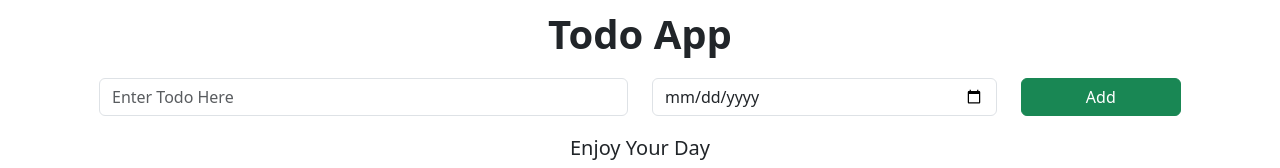
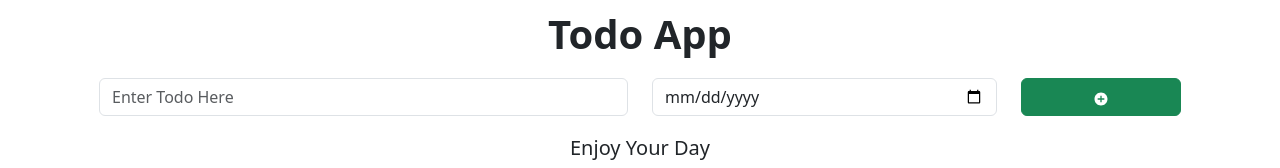
Before and after one commit to Rajdeep1147/React, a React (Vite) app in the folder Todo-Project/todo-version-1/: page / in a window 1280 px wide. Shown: the top 168 px of the page. Built offline with nearby package versions, Linux system fonts and the light colour scheme; the HTML template or start-up script is replaced by a standard one.

Commit message:
All the state conept done

```diff
--- a/Todo-Project/todo-version-1/package.json
+++ b/Todo-Project/todo-version-1/package.json
@@ -12,7 +12,8 @@
   "dependencies": {
     "bootstrap": "^5.3.8",
     "react": "^19.2.0",
-    "react-dom": "^19.2.0"
+    "react-dom": "^19.2.0",
+    "react-icons": "^5.5.0"
   },
   "devDependencies": {
     "@eslint/js": "^9.39.1",
--- a/Todo-Project/todo-version-1/src/components/AddTodo.jsx
+++ b/Todo-Project/todo-version-1/src/components/AddTodo.jsx
@@ -1,8 +1,10 @@
 import { useState } from "react";
 import style from "./AddTodo.module.css";
+import { IoMdAddCircle } from "react-icons/io";
+
 function AddTodo({ onNewItem }) {
-  const [todoName, setTodoName] = useState();
-  const [todoDate, setDueDate] = useState();
+  const [todoName, setTodoName] = useState("");
+  const [todoDate, setDueDate] = useState("");
 
   const handleTodoNameChange = (event) => {
     setTodoName(event.target.value);
@@ -43,7 +45,7 @@ function AddTodo({ onNewItem }) {
             className="btn btn-success kg-button"
             onClick={handleAddButtonClick}
           >
-            Add
+            <IoMdAddCircle />
           </button>
         </div>
       </div>
--- a/Todo-Project/todo-version-1/src/components/TodoItem.jsx
+++ b/Todo-Project/todo-version-1/src/components/TodoItem.jsx
@@ -1,3 +1,4 @@
+import { MdDelete } from "react-icons/md";
 const TodoItem = ({ todoname, tododate, onDeleteClick }) => {
   return (
     <div className="container">
@@ -10,7 +11,7 @@ const TodoItem = ({ todoname, tododate, onDeleteClick }) => {
             className="btn btn-danger kg-button"
             onClick={() => onDeleteClick(todoname)}
           >
-            Delete
+            <MdDelete />
           </button>
         </div>
       </div>
--- a/Todo-Project/todo-version-1/src/components/TodoItems.jsx
+++ b/Todo-Project/todo-version-1/src/components/TodoItems.jsx
@@ -6,7 +6,7 @@ const TodoItems = ({ todoItems, onDeleteClick }) => {
       <div className={styles["item-container"]}>
         {todoItems.map((items) => (
           <TodoItem
-            key={items.date}
+            key={items.name}
             tododate={items.date}
             todoname={items.name}
             onDeleteClick={onDeleteClick}
```
Also changed, not shown: 1 other file (tests, documents, lock files or other folders).
